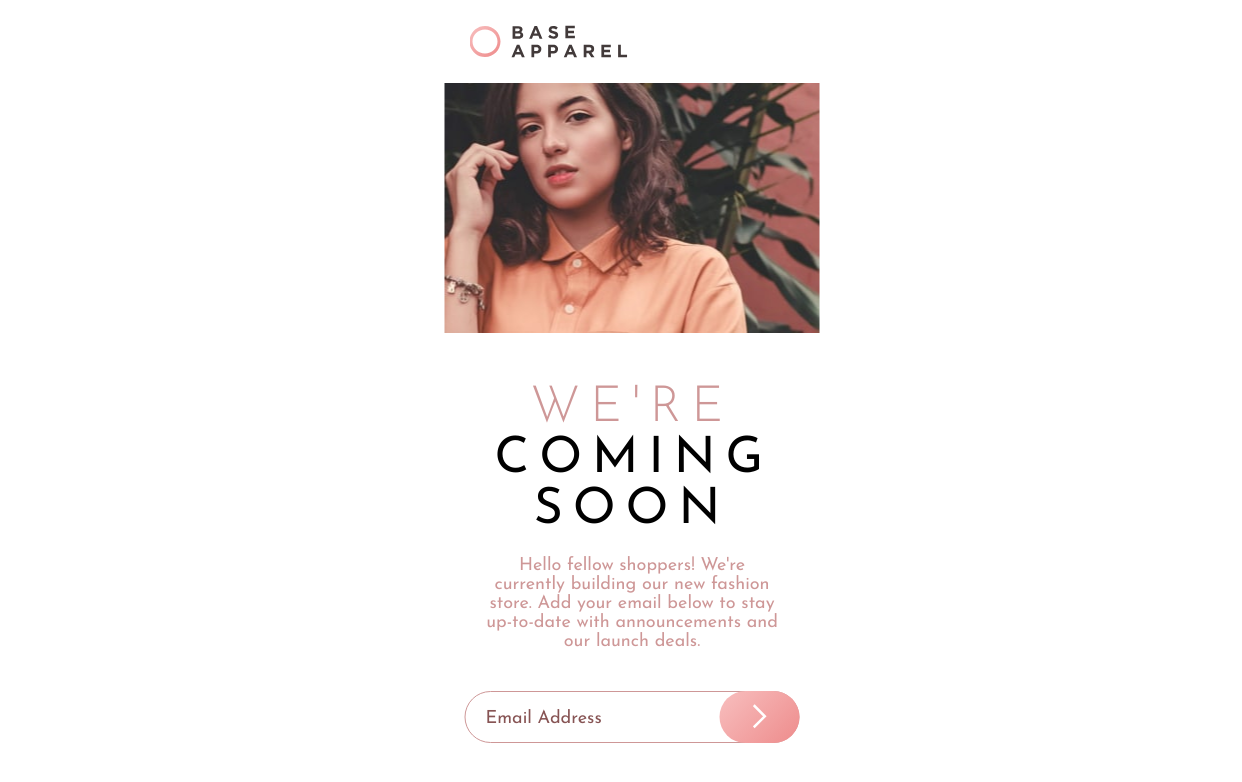
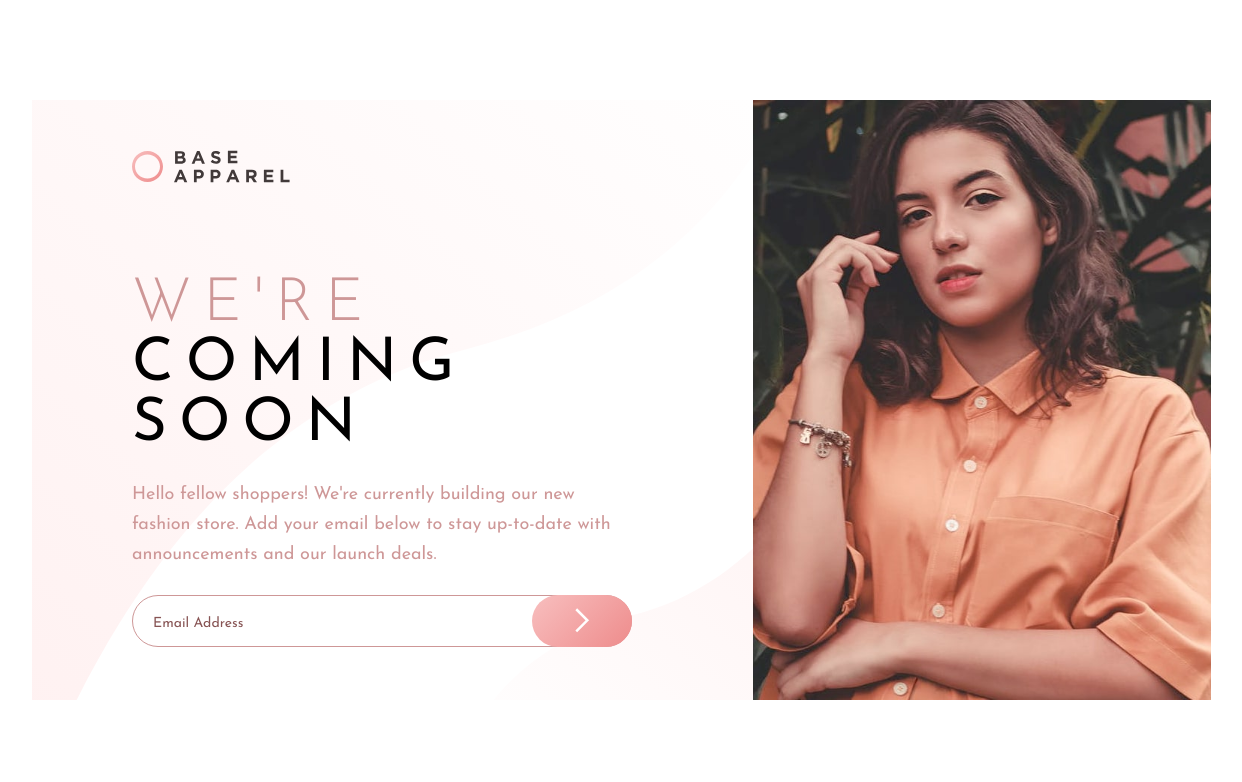
Before and after one commit to koniuszko/Base-apparel-coming-soon, a plain HTML site: page index.html in a window 1536 px wide. Shown: the whole page, without its empty margins (136-1378 px from the left). Drawn offline with Linux system fonts and the light colour scheme.

Commit message:
desktop layout and keyboard submit fn

```diff
--- a/index.html
+++ b/index.html
@@ -15,10 +15,8 @@
 
 <body>
   <div class="wrapper">
-    <header>
-      <div class="logo"></div>
-      <div class="banner"></div>
-    </header>
+    <div class="logo"></div>
+    <div class="banner"></div>
     <main>
       <h1 class="title">
         <span class="color">
--- a/main.js
+++ b/main.js
@@ -19,6 +19,11 @@ const focusHandler = () => {
     span_info.textContent = ''
     span_info.classList.remove('success')
     error_icon.classList.remove('show')
+    document.addEventListener('keydown', (e) => {
+        if (e.keyCode == 13) {
+            formHandler()
+        } else return
+    })
 }
 
 submit_btn.addEventListener('click', () => formHandler())
--- a/style.css
+++ b/style.css
@@ -6,7 +6,6 @@
 }
 
 body {
-    /* position: relative; */
     width: 375px;
 }
 
@@ -70,11 +69,11 @@ input {
 }
 
 input.error {
-    border: 1px solid hsl(0, 77%, 49%);
+    border: 1px solid hsl(0, 93%, 68%);
 }
 
 input::placeholder {
-    font-size: 18px;
+    font-size: 14px;
     color: hsl(0, 23%, 43%);
 }
 
@@ -112,10 +111,93 @@ span.info {
     display: block;
     margin: 5px 20px;
     text-align: left;
-    color: red;
-    font-size: 12px;
+    color: hsl(0, 93%, 68%);
+    font-size: 14px;
 }
 
 span.info.success {
     color: green;
 }
+
+
+@media(min-width:1440px) {
+    body {
+        width: 100vw;
+        height: 100vh;
+    }
+
+    .wrapper {
+        top: 50%;
+        transform: translate(-50%, -50%);
+        width: 1200px;
+        background-image: url(./images/bg-pattern-desktop.svg);
+        background-repeat: no-repeat;
+        background-position: left;
+        display: grid;
+        grid-template-columns: 700px 500px;
+        grid-template-rows: 150px 450px;
+        grid-template-areas: "logo banner""form banner";
+    }
+
+    .logo {
+        grid-area: logo;
+        margin: 50px 100px 0 100px;
+    }
+
+    .banner {
+        grid-area: banner;
+        background-image: url(./images/hero-desktop.jpg);
+        background-repeat: no-repeat;
+        background-size: contain;
+        background-position: center;
+        width: 500px;
+        height: auto;
+    }
+
+    main {
+        grid-area: form;
+        margin: 25px 100px 75px 100px;
+    }
+
+    .title {
+        margin: 0;
+        font-size: 60px;
+        letter-spacing: 12px;
+        text-align: left;
+    }
+
+
+
+    .text {
+        margin: 25px 0;
+        text-align: left;
+        line-height: 30px;
+    }
+
+    .form {
+        margin: 0;
+        position: relative;
+    }
+
+    input {
+        position: initial;
+    }
+
+
+    button {
+        position: absolute;
+        right: 0;
+        width: 100px;
+        cursor: pointer;
+    }
+
+    button:hover {
+        background: hsl(0, 80%, 86%);
+    }
+
+    span.info {
+        margin: 10px 20px;
+    }
+
+
+}
```
